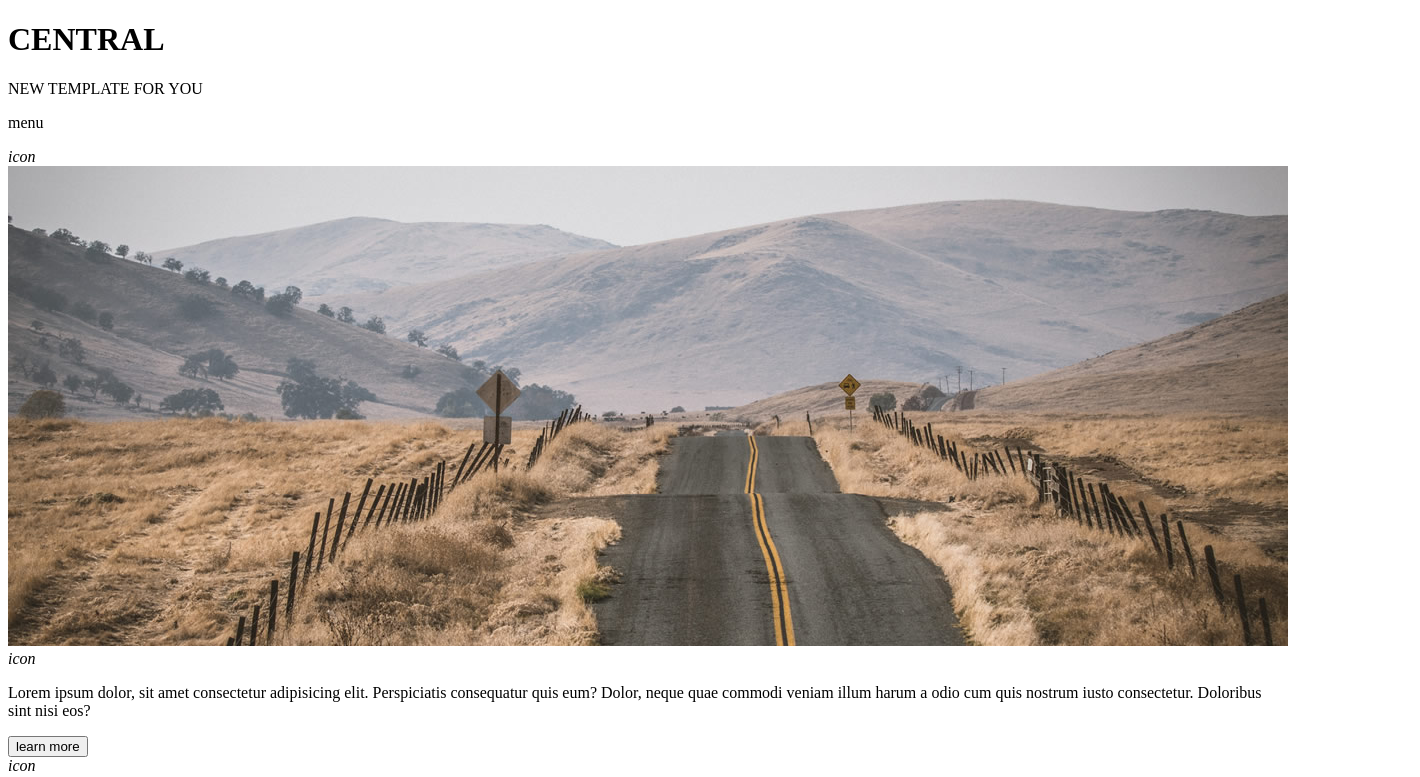
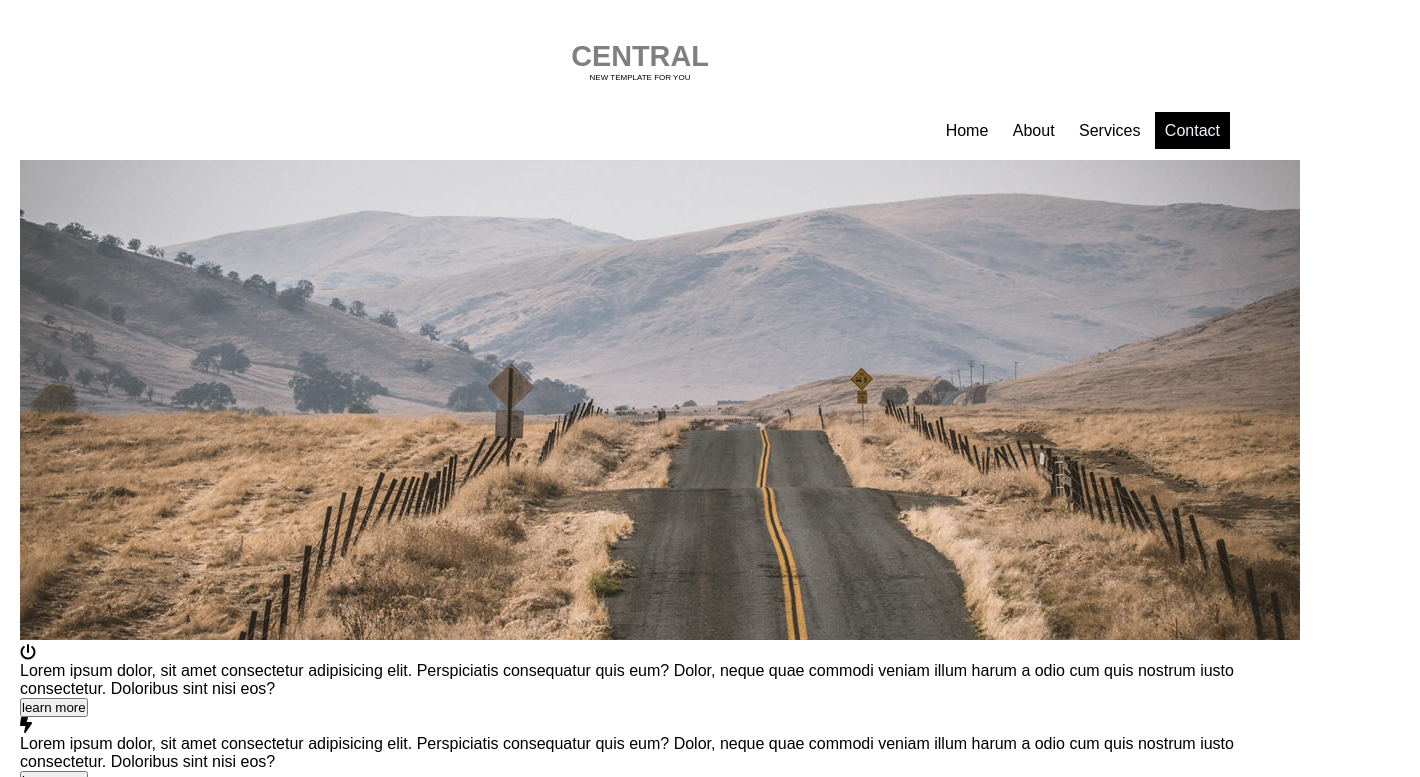
Before and after one commit to zinoleslie/Central-project, a plain HTML site: page index.html in a window 1280 px wide. Shown: the top 777 px of the page, 1420 px wide, since content can reach past the window. Drawn offline with Linux system fonts and the light colour scheme.

Commit message:
added styling to header

```diff
--- a/index.html
+++ b/index.html
@@ -4,29 +4,56 @@
     <meta charset="UTF-8">
     <meta name="viewport" content="width=device-width, initial-scale=1.0">
     <title>Central project</title>
+          <!-- link to favicon -->
     <link rel="shortcut icon" href="./images/favicon.jpeg" type="image/x-icon">
+         <!-- link to font awesome -->
+    <script src="https://kit.fontawesome.com/bc9cd05dc0.js" crossorigin="anonymous"></script>
+         <!-- link to css file -->
+          <link rel="stylesheet" href="./styles/styles.css">
 </head>
 <body>
-    <header>
-        <div>
+    <header id="main-header">
+        <div id="central-head">
             <h1>CENTRAL</h1>
             <P>NEW TEMPLATE FOR YOU</P>
         </div>
 
-        <div>
-            <p>menu</p>
-            <i>icon</i>
-        </div>
+        <nav id="navbar">
+                  <!-- <div id="menu-icon">
+                    <p>MENU</p>
+                         <i class="fa-solid fa-bars"></i>
+                  </div> -->
+
+
+            <div id="">
+                <ul id="nav-list">
+                    <li class="list-items">
+                        <a href="#Home">Home</a>
+                    </li>
+                    <li class="list-items">
+                        <a href="#About">About</a>
+                    </li>
+                    <li class="list-items">
+                        <a href="#Services">Services</a>
+                    </li>
+                    <li class="list-items" id="contact-list">
+                        <a href="#Contact">Contact</a>
+                    </li>
+                </ul>
+            </div>
+
+        </nav>
     </header>
 
     <main>
+
         <section id="hero">
             <img src="./images/hero.jpg" alt="the display image">
         </section>
 
-        <section>
+        <section id="Home">
              <div>
-                <i>icon</i>
+                <i class="fa-solid fa-power-off"></i>
                 <p>
                     Lorem ipsum dolor, sit amet consectetur adipisicing elit. Perspiciatis consequatur quis eum? Dolor, neque quae commodi veniam illum harum a odio cum quis nostrum iusto consectetur. Doloribus sint nisi eos?
                 </p>
@@ -36,7 +63,7 @@
              </div>
 
              <div>
-                <i>icon</i>
+                <i class="fa-solid fa-bolt-lightning"></i>
                 <p>
                     Lorem ipsum dolor, sit amet consectetur adipisicing elit. Perspiciatis consequatur quis eum? Dolor, neque quae commodi veniam illum harum a odio cum quis nostrum iusto consectetur. Doloribus sint nisi eos?
                 </p>
@@ -58,7 +85,7 @@
              </div>
         </section>
 
-        <section>
+        <section id="About">
                  <!-- box holding the two containers -->
             <div>
                 <!-- <div> first box -->
@@ -91,11 +118,11 @@
             </div>
 
             <div>
-                <img src="./images/div-below.jpg" alt="image containg a glass">
+                <img src="./images/tm-bg-section-4.jpg" alt="a glass cup">
             </div>
         </section>
 
-        <section>
+        <section id="Services">
             <!-- the container to flex the boxes -->
             <div>
                  <div>
@@ -145,7 +172,7 @@
         </section>
     </main>
 
-    <section>
+    <section id="Contact">
         <div>
             <div>
                 <div>
--- /dev/null
+++ b/styles/styles.css
@@ -0,0 +1,73 @@
+*{
+    margin: 0;
+    padding: 0;
+    border-style: border-box;
+}
+
+body {
+     font-family: sans-serif;
+     margin:20px;
+
+}
+
+#central-head {
+    text-align: center;
+    font-family: sans-serif;
+    font-weight: 200;
+    padding: 20px;
+}
+
+#central-head p{
+    font-size: 0.5rem;
+}
+
+#central-head h1{
+    font-size: 1.8rem;
+    color: grey;
+}
+
+#navbar{
+    display: flex;
+    flex-direction:row-reverse;
+    justify-content:space-between;
+    padding:20px 30px;
+}
+
+#nav-list{
+    list-style: none;
+}
+
+.list-items a{
+    text-decoration: none;
+    color: black;
+}
+
+a:hover {
+    color: red;
+}
+
+
+.list-items{
+    display: inline;
+    padding: 10px;
+}
+
+#main-header {
+    margin: auto;
+}
+
+#hero{
+    width: 100%;
+}
+
+#contact-list {
+    background-color:black !important;
+}
+
+#contact-list a{
+    color: aliceblue;
+}
+
+#contact-list a:hover{
+    color: brown;
+}
```
Also changed, not shown: images/tm-bg-section-4.jpg (added).
